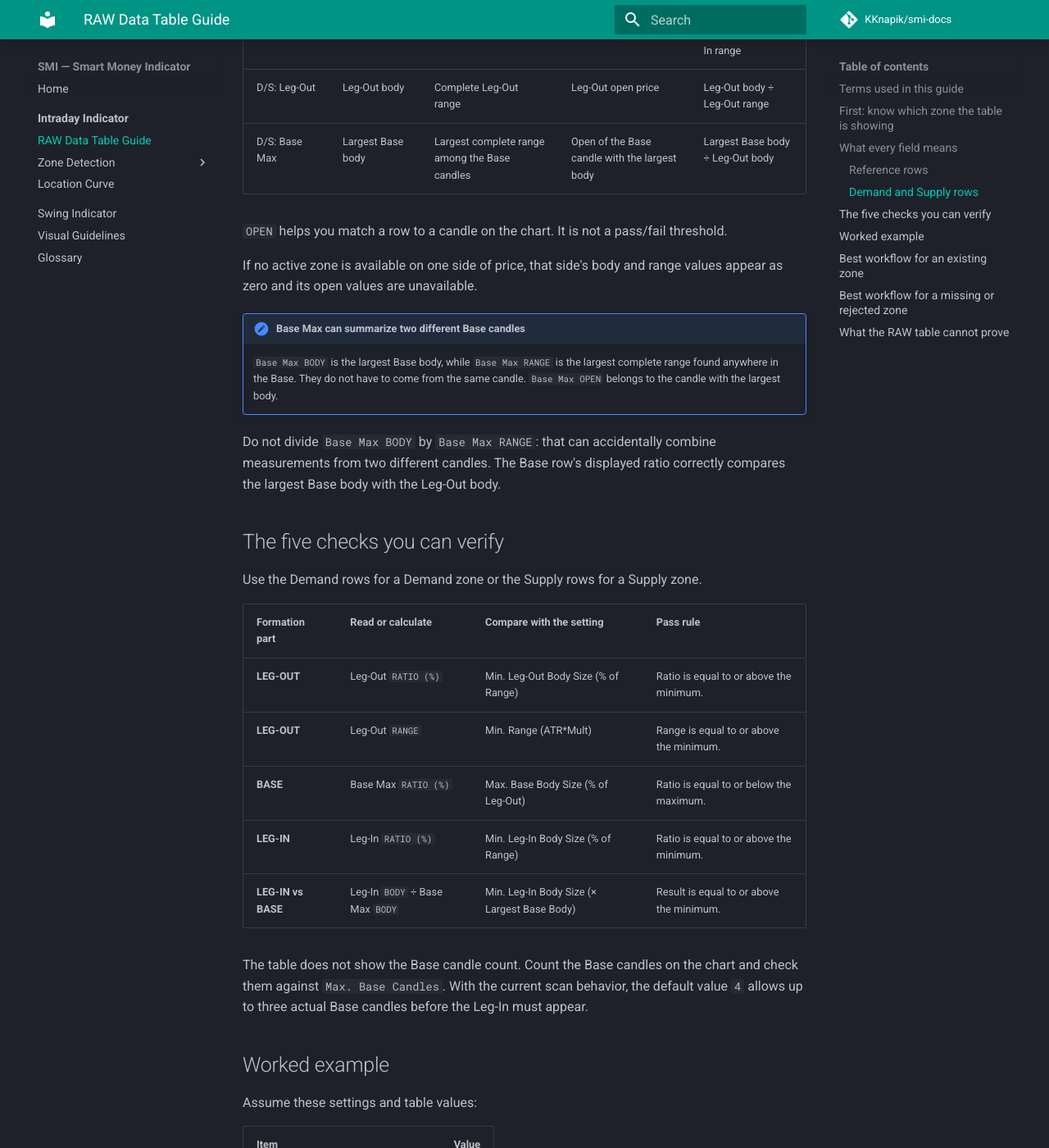
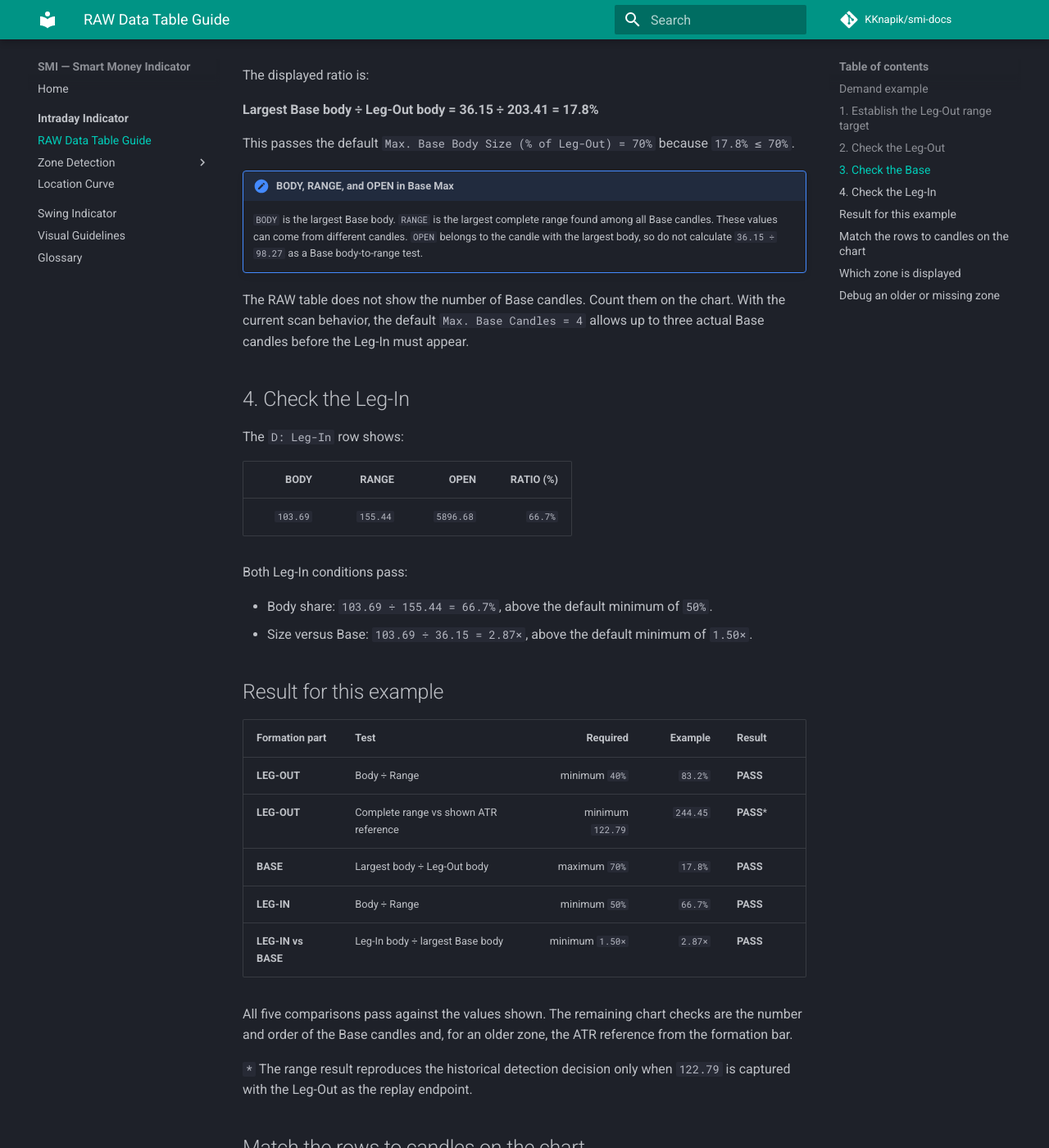
Before and after one commit to KKnapik/smi-docs, an MkDocs documentation site: the page built from docs/intraday/raw-data-table.md, in a window 1280 px wide and 1400 px high, scrolled down 1811 px. Shown: the whole window at 82% size. Built offline with MkDocs 1.6.1 and Material for MkDocs 9.7.7, drawn with Linux system fonts in a browser that asks for light colours; comment, search, counter and statistics services are not loaded; some of the changed text lies outside the part shown.

Commit message:
Rework RAW table guide around chart example

```diff
--- a/docs/intraday/raw-data-table.md
+++ b/docs/intraday/raw-data-table.md
@@ -1,142 +1,121 @@
 # RAW Data Table — Zone Debugging Guide
 
-The RAW Data Table helps you verify the candle measurements behind the **nearest active Demand zone below price** and the **nearest active Supply zone above price**.
-
-It answers a focused question:
-
-> What body, range, and comparison values were stored for the Leg-In, Base, and Leg-Out of the zone currently selected by the dashboard?
+The RAW Data Table shows the stored candle measurements for the **nearest active Demand zone below price** and the **nearest active Supply zone above price**.
 
 Enable it with **Visual Settings → Show RAW Data Table**. The table appears in the top-right corner.
 
-## Terms used in this guide
+## Demand example
 
-- **Body** — the distance between a candle's open and close.
-- **Range** — the complete distance from low to high, including wicks.
-- **Leg-In** — the candle that approaches the Base.
-- **Base** — the compact pause between approach and departure.
-- **Leg-Out** — the expansion candle that confirms the departure.
-- **ATR — Average True Range** — the indicator's reference for typical recent movement.
-- **D** — Demand; **S** — Supply.
-- **Active zone** — a zone that still exists and has not yet been removed by a price test.
-- **Proximal line** — the edge of a zone that returning price is expected to reach first.
-- **LoL — Level on top of Level** — two nearby same-side zones treated as one related setup.
+![RAW Data Table showing a Demand zone whose Leg-In, Base, and Leg-Out measurements pass all five visible detection checks](../assets/diagrams/raw-data-table-demand-example.svg)
 
-## First: know which zone the table is showing
+The example contains an active Demand zone, so the three `D:` rows are populated. The Supply rows contain zeros and `NaN`, which means there is no active Supply zone available above current price.
 
-The table is not a zone selector. On the latest chart bar it automatically shows:
+The body and range values belong to the selected zone. `Pure ATR` and `Min. Range (ATR*Mult)` belong to the latest chart bar. The range comparison below reproduces the original detection check only when the Leg-Out is the Bar Replay endpoint; for an older zone it is a comparison with the current market reference.
 
-- the active Demand zone with the closest proximal line below current price;
-- the active Supply zone with the closest proximal line above current price.
+## 1. Establish the Leg-Out range target
 
-Pending, broken, mitigated, and rejected zones are not selectable in this table. When an active LoL pair exists, the LoL side represents the setup and its ordinary partner is skipped.
+The first two rows show:
 
-!!! important "Scrolling does not select a historical zone"
-    Moving the chart left or placing the cursor over another box does not change the table. The selection is always based on the latest bar. Use **Bar Replay** to move the chart's latest bar back to the moment you want to inspect.
+- `Pure ATR = 175.41`
+- `Min. Range (ATR*Mult) = 122.79`
 
-## What every field means
+With the default `Min. Leg-Out Range (ATR ×) = 0.70`:
 
-### Reference rows
+**175.41 × 0.70 = 122.79**
 
-| Field | Meaning |
-| --- | --- |
-| Pure ATR | The current average movement reference calculated from `Avg. Price Range Period (Bars)`. |
-| Min. Range (ATR*Mult) | The current minimum complete Leg-Out range: **Pure ATR × Min. Leg-Out Range (ATR ×)**. |
+The Leg-Out therefore needs a complete range of at least `122.79`.
 
-These two values belong to the **current latest bar**, not necessarily to the historical bar where the displayed zone formed.
+## 2. Check the Leg-Out
 
-!!! warning "Use the formation-time reference for an old zone"
-    The percentage ratios stored in the zone do not change, but ATR changes over time. Compare an old Leg-Out range with the `Min. Range` recorded when that Leg-Out was the latest replay bar—not with today's value.
+The `D: Leg-Out` row shows:
 
-### Demand and Supply rows
+| BODY | RANGE | OPEN | RATIO (%) |
+| ---: | ---: | ---: | ---: |
+| `203.41` | `244.45` | `5969.67` | `83.2%` |
 
-| Row | BODY | RANGE | OPEN | RATIO (%) |
-| --- | --- | --- | --- | --- |
-| D/S: Leg-In | Leg-In body | Complete Leg-In range | Leg-In open price | Leg-In body ÷ Leg-In range |
-| D/S: Leg-Out | Leg-Out body | Complete Leg-Out range | Leg-Out open price | Leg-Out body ÷ Leg-Out range |
-| D/S: Base Max | Largest Base body | Largest complete range among the Base candles | Open of the Base candle with the largest body | Largest Base body ÷ Leg-Out body |
+The body condition passes, and the range exceeds the reference currently shown in the table:
 
-`OPEN` helps you match a row to a candle on the chart. It is not a pass/fail threshold.
+- Body share: `203.41 ÷ 244.45 = 83.2%`, above the default minimum of `40%`.
+- Complete range: `244.45`, above the required `122.79`.
 
-If no active zone is available on one side of price, that side's body and range values appear as zero and its open values are unavailable.
+## 3. Check the Base
 
-!!! note "Base Max can summarize two different Base candles"
-    `Base Max BODY` is the largest Base body, while `Base Max RANGE` is the largest complete range found anywhere in the Base. They do not have to come from the same candle. `Base Max OPEN` belongs to the candle with the largest body.
+The `D: Base Max` row shows:
 
-Do not divide `Base Max BODY` by `Base Max RANGE`: that can accidentally combine measurements from two different candles. The Base row's displayed ratio correctly compares the largest Base body with the Leg-Out body.
+| BODY | RANGE | OPEN | RATIO (%) |
+| ---: | ---: | ---: | ---: |
+| `36.15` | `98.27` | `6004.00` | `17.8%` |
 
-## The five checks you can verify
+The displayed ratio is:
 
-Use the Demand rows for a Demand zone or the Supply rows for a Supply zone.
+**Largest Base body ÷ Leg-Out body = 36.15 ÷ 203.41 = 17.8%**
 
-| Formation part | Read or calculate | Compare with the setting | Pass rule |
-| --- | --- | --- | --- |
-| **LEG-OUT** | Leg-Out `RATIO (%)` | Min. Leg-Out Body Size (% of Range) | Ratio is equal to or above the minimum. |
-| **LEG-OUT** | Leg-Out `RANGE` | Min. Range (ATR*Mult) | Range is equal to or above the minimum. |
-| **BASE** | Base Max `RATIO (%)` | Max. Base Body Size (% of Leg-Out) | Ratio is equal to or below the maximum. |
-| **LEG-IN** | Leg-In `RATIO (%)` | Min. Leg-In Body Size (% of Range) | Ratio is equal to or above the minimum. |
-| **LEG-IN vs BASE** | Leg-In `BODY` ÷ Base Max `BODY` | Min. Leg-In Body Size (× Largest Base Body) | Result is equal to or above the minimum. |
+This passes the default `Max. Base Body Size (% of Leg-Out) = 70%` because `17.8% ≤ 70%`.
 
-The table does not show the Base candle count. Count the Base candles on the chart and check them against `Max. Base Candles`. With the current scan behavior, the default value `4` allows up to three actual Base candles before the Leg-In must appear.
+!!! note "BODY, RANGE, and OPEN in Base Max"
+    `BODY` is the largest Base body. `RANGE` is the largest complete range found among all Base candles. These values can come from different candles. `OPEN` belongs to the candle with the largest body, so do not calculate `36.15 ÷ 98.27` as a Base body-to-range test.
 
-## Worked example
+The RAW table does not show the number of Base candles. Count them on the chart. With the current scan behavior, the default `Max. Base Candles = 4` allows up to three actual Base candles before the Leg-In must appear.
 
-Assume these settings and table values:
+## 4. Check the Leg-In
 
-| Item | Value |
-| --- | ---: |
-| Pure ATR | `10.00` |
-| Min. Leg-Out Range (ATR ×) | `0.70` |
-| Min. Range (ATR*Mult) | `7.00` |
-| Leg-Out BODY / RANGE | `8.00 / 10.00` |
-| Base Max BODY | `5.00` |
-| Leg-In BODY / RANGE | `9.00 / 12.00` |
+The `D: Leg-In` row shows:
 
-Now verify the formation:
+| BODY | RANGE | OPEN | RATIO (%) |
+| ---: | ---: | ---: | ---: |
+| `103.69` | `155.44` | `5896.68` | `66.7%` |
 
-| Check | Calculation | Threshold | Result |
-| --- | ---: | ---: | --- |
-| Leg-Out body share | `8 ÷ 10 = 80%` | minimum `40%` | **PASS** |
-| Leg-Out range | `10.00` | minimum `7.00` | **PASS** |
-| Base vs Leg-Out | `5 ÷ 8 = 62.5%` | maximum `70%` | **PASS** |
-| Leg-In body share | `9 ÷ 12 = 75%` | minimum `50%` | **PASS** |
-| Leg-In vs largest Base body | `9 ÷ 5 = 1.80×` | minimum `1.50×` | **PASS** |
+Both Leg-In conditions pass:
 
-All five measurable candle checks pass. You must still confirm the Base count and the correct Leg-In → Base → Leg-Out sequence on the chart.
+- Body share: `103.69 ÷ 155.44 = 66.7%`, above the default minimum of `50%`.
+- Size versus Base: `103.69 ÷ 36.15 = 2.87×`, above the default minimum of `1.50×`.
 
-## Best workflow for an existing zone
+## Result for this example
 
-1. Decide whether you are debugging Demand (`D`) or Supply (`S`).
-2. Confirm that the target is the nearest active zone on that side of price. Compare its formation and quality fields with the bottom-right dashboard.
-3. Use the `OPEN` values to match the Leg-In, Leg-Out, and largest-body Base candle.
-4. Check the two Leg-Out rules: body share and minimum range.
-5. Check Base Max ratio against the maximum Base-to-Leg-Out setting.
-6. Check the Leg-In body share, then calculate Leg-In BODY ÷ Base Max BODY.
-7. Count the Base candles directly on the chart.
-8. Change only one input if you want to test why the result changes.
+| Formation part | Test | Required | Example | Result |
+| --- | --- | ---: | ---: | --- |
+| **LEG-OUT** | Body ÷ Range | minimum `40%` | `83.2%` | **PASS** |
+| **LEG-OUT** | Complete range vs shown ATR reference | minimum `122.79` | `244.45` | **PASS*** |
+| **BASE** | Largest body ÷ Leg-Out body | maximum `70%` | `17.8%` | **PASS** |
+| **LEG-IN** | Body ÷ Range | minimum `50%` | `66.7%` | **PASS** |
+| **LEG-IN vs BASE** | Leg-In body ÷ largest Base body | minimum `1.50×` | `2.87×` | **PASS** |
 
-## Best workflow for a missing or rejected zone
+All five comparisons pass against the values shown. The remaining chart checks are the number and order of the Base candles and, for an older zone, the ATR reference from the formation bar.
 
-The RAW table stores measurements only for zones that were created and remain eligible for selection. It cannot directly show a rejected candidate.
+`*` The range result reproduces the historical detection decision only when `122.79` is captured with the Leg-Out as the replay endpoint.
 
-Use this workflow instead:
+## Match the rows to candles on the chart
 
-1. Start **Bar Replay** before the suspected formation.
-2. Advance until the Leg-Out candle is the replay endpoint. Record `Pure ATR` and `Min. Range (ATR*Mult)` at that moment.
-3. Record the Leg-In, Base, and Leg-Out OHLC values from the chart or Data Window.
-4. Calculate body as the distance from open to close and range as the distance from low to high.
-5. Apply the five checks above and count the Base candles.
+Use the `OPEN` column as the candle identifier:
+
+- Leg-In opens at `5896.68`.
+- Leg-Out opens at `5969.67`.
+- The Base candle with the largest body opens at `6004.00`.
+
+`OPEN` helps locate the candles. It is not a pass/fail condition.
+
+## Which zone is displayed
+
+The table is not a zone selector. On the latest chart bar it automatically displays:
+
+- the active Demand zone nearest below current price;
+- the active Supply zone nearest above current price.
+
+Scrolling left or clicking another box does not change the selection. Pending, broken, already tested, and rejected zones are not available in this table. Use **Bar Replay** when you need the table to evaluate an earlier chart moment.
+
+## Debug an older or missing zone
+
+`Pure ATR` and `Min. Range (ATR*Mult)` belong to the latest chart bar. They are not the historical values of every old zone shown on the chart.
+
+For an older or missing formation:
+
+1. Start Bar Replay before the suspected formation.
+2. Advance until its Leg-Out is the replay endpoint.
+3. Record `Pure ATR`, `Min. Range (ATR*Mult)`, and the Leg-In, Base, and Leg-Out candle values.
+4. Apply the same five calculations used in the example above.
+5. Count the Base candles on the chart.
 6. Advance one bar and check whether the zone appears and becomes the nearest active zone in the RAW table.
 
-Bar Replay matters because `Pure ATR` and `Min. Range (ATR*Mult)` are live reference values. Recording them while the Leg-Out is the replay endpoint gives you the historical range threshold for that candle; today's latest-bar value does not.
-
-## What the RAW table cannot prove
-
-- It cannot select any arbitrary box by clicking it.
-- It cannot display a zone that was rejected before creation.
-- It does not show broken or already mitigated zones.
-- It does not show the number of Base candles.
-- Its summarized Base values cannot prove the body-to-range shape of every individual Base candle.
-- It does not explain LoL context rejection, Flip classification, HTF coverage, or trade-grade points.
-- Current `Pure ATR` does not prove the ATR value used when an old zone formed; use Bar Replay for that.
+The table cannot display a candidate rejected before zone creation. In that case, Bar Replay and the five manual checks are the correct debugging workflow.
 
 For the complete detection-input reference, open [Zone Detection Settings at a Glance](all-settings.md).
```
Also changed, not shown: docs/assets/diagrams/raw-data-table-demand-example.svg (added).
